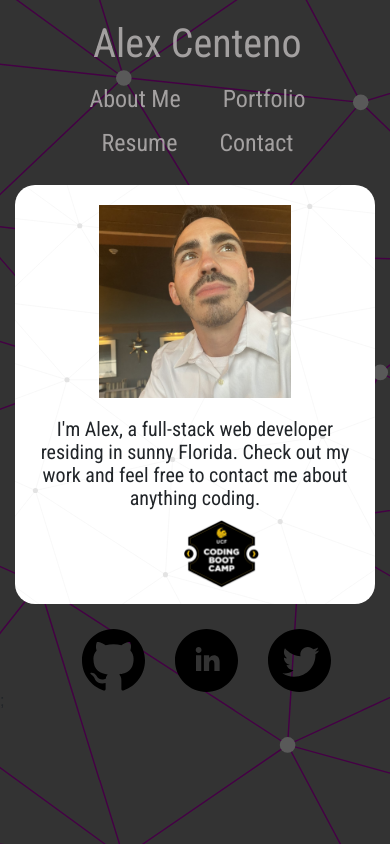
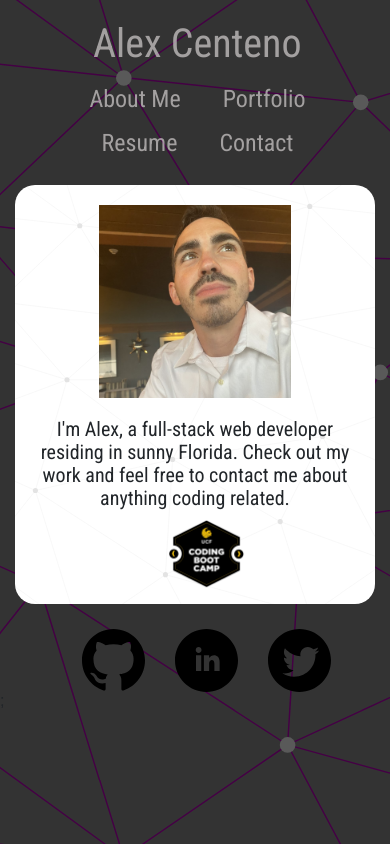
Before and after one commit to AFCenteno/React_Portfolio, a React (Create React App) app: page / in a window 390 px wide. Built offline with nearby package versions, Linux system fonts and the light colour scheme.

Commit message:
updated css for desktop

```diff
--- a/src/Style.css
+++ b/src/Style.css
@@ -94,6 +94,8 @@ header ul li a:hover {
     background: url(./images/contentBackground.svg);
     text-align: center;
     border-radius: 20px;
+    margin-top: 20px;
+    padding: 10px;
     font-family: 'Roboto Condensed', sans-serif;
 }
 
@@ -170,11 +172,6 @@ form textarea {
 
   .badgelink {
     margin-left: 37%;
-  }
-
-  #content {
-   margin-top: 20px;
-   padding: 10px;
   }
 
   .section-title {
@@ -259,11 +256,6 @@ form textarea {
 
   .badgelink {
     margin-left: 37%;
-  }
-
-  #content {
-   margin-top: 20px;
-   padding: 10px;
   }
 
   .section-title {
@@ -351,12 +343,7 @@ form textarea {
   }
 
   .badgelink {
-    margin-left: 37%;
-  }
-
-  #content {
-   margin-top: 20px;
-   padding: 10px;
+    margin-left: 33%;
   }
 
   .section-title {
--- a/src/components/pages/AboutMe.js
+++ b/src/components/pages/AboutMe.js
@@ -9,7 +9,7 @@ const AboutMe = () => (
         <img className=' col-sm-12 col-lg-12' src={img}></img>
       </div>
       <p className='col-sm-12 col-lg-12 aboutcontent'>
-        I'm Alex, a full-stack web developer residing in sunny Florida. Check out my work and feel free to contact me about anything coding.
+        I'm Alex, a full-stack web developer residing in sunny Florida. Check out my work and feel free to contact me about anything coding related.
       </p>
       <a className='badgelink col-2' href="https://badgr.com/public/assertions/cs_u8yAzTbKc02YeVYln_A" target="_blank"><img id="badge" src={badge}></img></a>
     </div>
```
